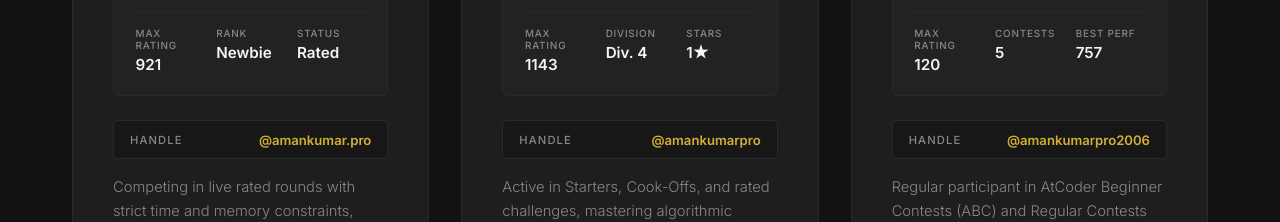
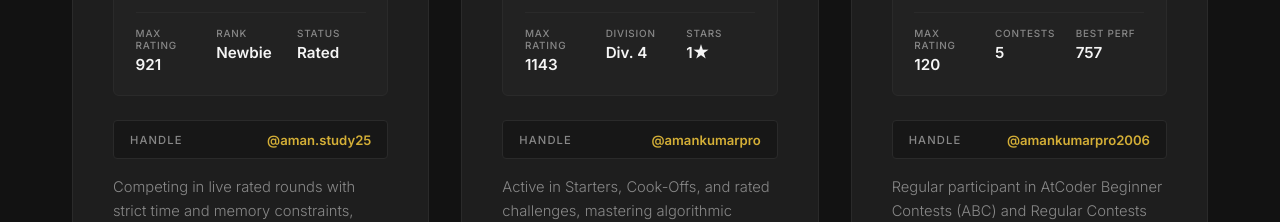
Before and after one commit to Amankumar270306/portfolio, a Vue app: page /profiles in a window 1280 px wide. Shown: the part 1200-1422 px from the top of the page. Built offline with nearby package versions, Linux system fonts and the light colour scheme; no server answers; a web font is replaced by a local one.

Commit message:
changed a profile

```diff
--- a/src/components/SiteFooter.vue
+++ b/src/components/SiteFooter.vue
@@ -7,7 +7,7 @@
         <a href="https://www.linkedin.com/in/aman-kumar-aka-umang/" target="_blank" rel="noopener noreferrer">LinkedIn</a>
         <a href="https://github.com/Amankumar270306" target="_blank" rel="noopener noreferrer">GitHub</a>
         <a href="https://leetcode.com/u/amankumar_pro2006/" target="_blank" rel="noopener noreferrer">LeetCode</a>
-        <a href="https://codeforces.com/profile/amankumar.pro" target="_blank" rel="noopener noreferrer">Codeforces</a>
+        <a href="https://codeforces.com/profile/aman.study25" target="_blank" rel="noopener noreferrer">Codeforces</a>
         <a href="https://www.codechef.com/users/amankumarpro" target="_blank" rel="noopener noreferrer">CodeChef</a>
         <a href="https://atcoder.jp/users/amankumarpro2006" target="_blank" rel="noopener noreferrer">AtCoder</a>
       </div>
--- a/src/views/ProfilesView.vue
+++ b/src/views/ProfilesView.vue
@@ -107,8 +107,8 @@
 
           <div class="cp-handle-box mb-4">
             <span class="handle-label">Handle</span>
-            <a href="https://codeforces.com/profile/amankumar.pro" target="_blank" rel="noopener noreferrer" class="handle-tag">
-              @amankumar.pro
+            <a href="https://codeforces.com/profile/aman.study25" target="_blank" rel="noopener noreferrer" class="handle-tag">
+              @aman.study25
             </a>
           </div>
 
@@ -124,7 +124,7 @@
           </div>
 
           <div class="mt-auto">
-            <a href="https://codeforces.com/profile/amankumar.pro" target="_blank" rel="noopener noreferrer" class="btn btn-outline btn-sm cp-btn">
+            <a href="https://codeforces.com/profile/aman.study25" target="_blank" rel="noopener noreferrer" class="btn btn-outline btn-sm cp-btn">
               <span>View Codeforces Profile</span>
               <span class="btn-arrow">&#8599;</span>
             </a>
@@ -545,8 +545,8 @@
     platform: 'Codeforces',
     subtitle: 'Global Timed Rounds',
     badge: 'Div. 2 & 3',
-    handle: 'amankumar.pro',
-    url: 'https://codeforces.com/profile/amankumar.pro',
+    handle: 'aman.study25',
+    url: 'https://codeforces.com/profile/aman.study25',
     rating: 921,
     maxRating: 921,
     rank: 'Newbie',
```
Also changed, not shown: src/views/QualificationsView.vue (+5 -5 lines).
